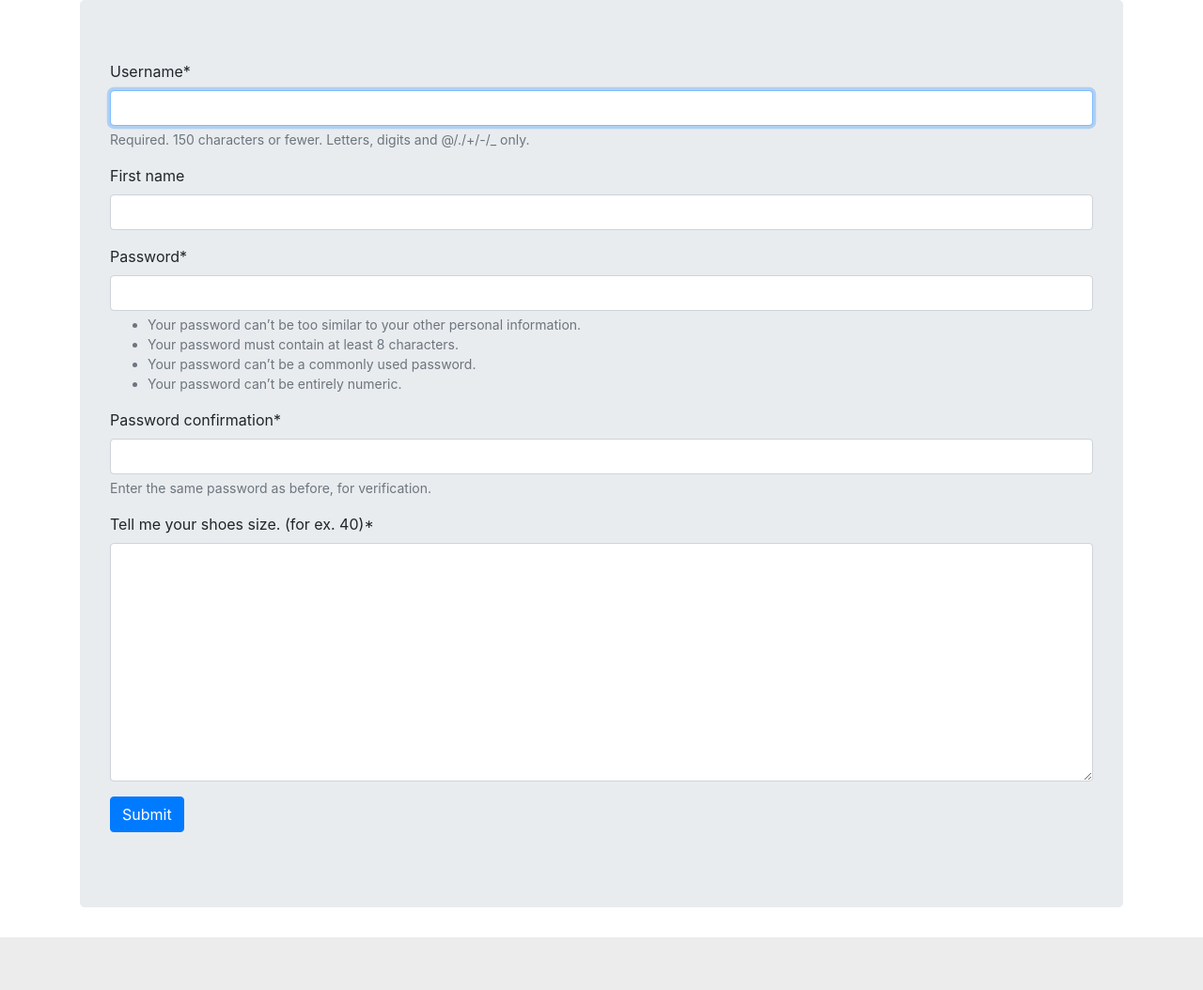
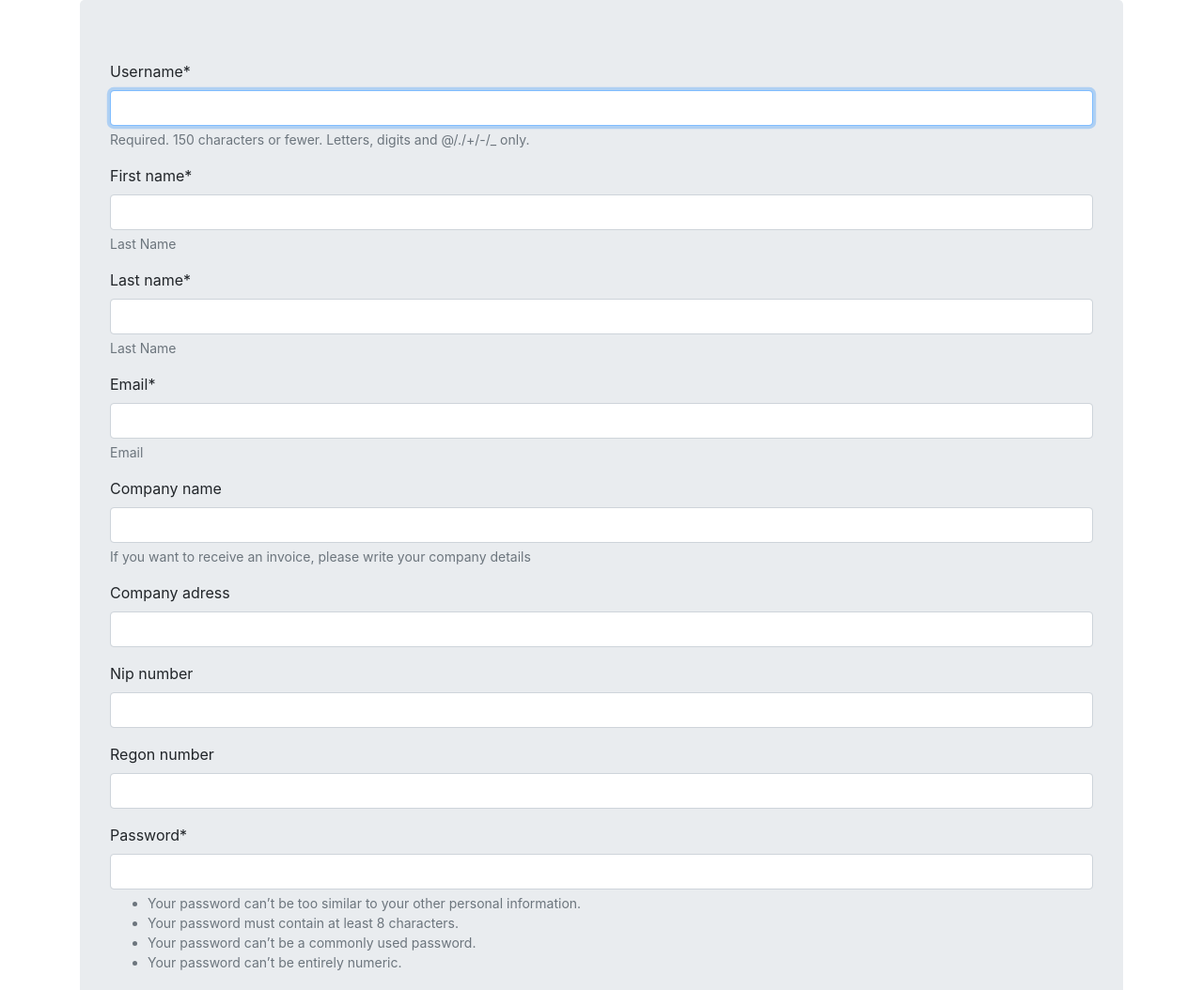
Before and after one commit to MarcinH91/Bhp_project, a Django app: page /accounts/sign_up/ in a window 1280 px wide. Shown: the part 62-1116 px from the top of the page at 94% size. Before the commit the page ends 1060 px from the top, so only its background shows below. Run offline with Django 3.2, Linux system fonts and the light colour scheme; some libraries are stand-ins or nearby versions.

Commit message:
login and register have done

```diff
--- a/accounts/forms.py
+++ b/accounts/forms.py
@@ -4,7 +4,7 @@ from django.contrib.auth.forms import (
     AuthenticationForm, PasswordChangeForm, UserCreationForm
 )
 from django.db.transaction import atomic
-from django.forms import CharField, Form, Textarea
+from django.forms import CharField, Form, Textarea, EmailField
 
 from accounts.models import Profile
 
@@ -17,18 +17,31 @@ class SubmittableForm(Form):
 
 
 class SignUpForm(SubmittableForm, UserCreationForm):
-    shoes = CharField(
-        label='Tell me your shoes size. (for ex. 40)',
-        widget=Textarea,
-        min_length=1,
-    )
+
+    first_name = CharField(max_length=100, help_text='Last Name', required=True)
+    last_name = CharField(max_length=100, help_text='Last Name', required=True)
+    email = EmailField(max_length=150, help_text='Email', required=True)
+    company_name = CharField(max_length=100, required=False,
+                             help_text='If you want to receive an invoice, please write your company details')
+    company_adress = CharField(max_length=100, required=False)
+    nip_number = CharField(max_length=18, required=False)
+    regon_number = CharField(max_length=22, required=False)
+
+
+
     class Meta(UserCreationForm.Meta):
-        fields = ['username', 'first_name']
+        fields = ['username', 'first_name', 'last_name', 'email',
+                  'company_name', 'company_adress',
+                  'nip_number', 'regon_number']
 
     def save(self, commit=True, *args, **kwargs):
         user = super().save(commit)
-        shoes = self.cleaned_data['shoes']
-        profile = Profile(shoes=shoes, user=user)
+        company_name = self.cleaned_data['company_name']
+        company_adress = self.cleaned_data['company_adress']
+        nip_number = self.cleaned_data['nip_number']
+        regon_number = self.cleaned_data['regon_number']
+        profile = Profile(user=user, company_name=company_name, company_adress=company_adress,
+                          nip_number=nip_number, regon_number=regon_number)
         profile.save()
         return user
 
--- a/core/templates/product_courses.html
+++ b/core/templates/product_courses.html
@@ -1,4 +1,4 @@
-{% extends "../../Bhp_project/templates/base.html" %}
+{% extends "base.html" %}
 
 {% load extras %}
 
--- a/core/templates/product_details.html
+++ b/core/templates/product_details.html
@@ -1,4 +1,4 @@
-{% extends "../../Bhp_project/templates/base.html" %}
+{% extends "base.html" %}
 
 {% load extras %}
 
--- a/core/templates/product_list.html
+++ b/core/templates/product_list.html
@@ -1,4 +1,4 @@
-{% extends "../../Bhp_project/templates/base.html" %}
+{% extends "base.html" %}
 {% load extras %}
 {% block content %}
   <ul>
--- a/core/templates/product_services.html
+++ b/core/templates/product_services.html
@@ -1,4 +1,4 @@
-{% extends "../../Bhp_project/templates/base.html" %}
+{% extends "base.html" %}
 
 {% load extras %}
 
--- a/core/templates/product_trainings.html
+++ b/core/templates/product_trainings.html
@@ -1,4 +1,4 @@
-{% extends "../../Bhp_project/templates/base.html" %}
+{% extends "base.html" %}
 
 {% load extras %}
 
```
Also changed, not shown: accounts/models.py (+16 -2 lines), accounts/migrations/0001_initial.py, core/migrations/0001_initial.py, core/migrations/0002_auto_20201004_1132.py (deleted), core/migrations/0003_order.py (deleted), core/migrations/0004_auto_20201007_1051.py (deleted).
